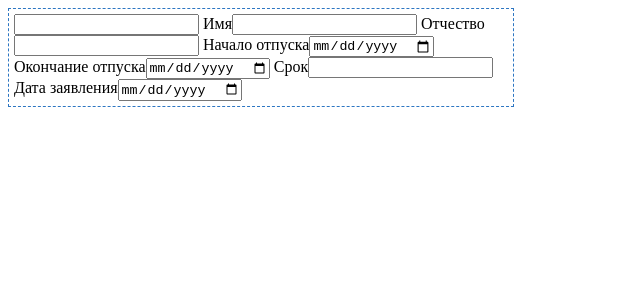
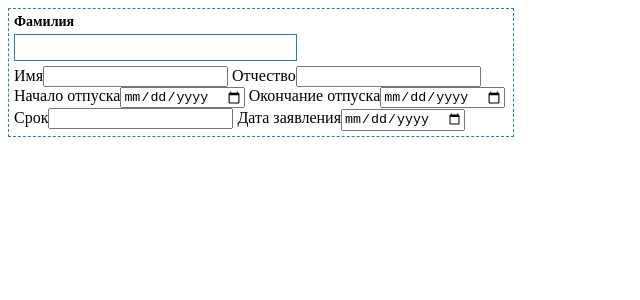
Before and after one commit to nightingale69/form.github.io, a React (Create React App) app: page / in a window 1280 px wide. Shown: the top 300 px of the page, without its empty margins (0-640 px from the left). Built offline with nearby package versions, Linux system fonts and the light colour scheme.

Commit message:
the component for the handler has been edited

```diff
--- a/src/Components/TextField.js
+++ b/src/Components/TextField.js
@@ -2,8 +2,26 @@ import React from 'react';
 import '../styles/textfield.css';
 
 class TextField extends React.Component {
+    handleBlur = (e) => {
+        const value = e.target.value;
+
+        this.props.onBlur(value);
+    };
+
     render() {
-        return <input ref='input' type='text' onBlur={this.props.handleSurnameBlur}/>
+        const { type, size, label } = this.props;
+
+        return (
+            <div className="text-field">
+                <label className="text-field__label">{label}</label>
+                <input
+                className="text-field__input"
+                type={type}
+                size={size}
+                onBlur={this.handleBlur}
+                />
+            </div>
+        );
     }
 }
 
```
